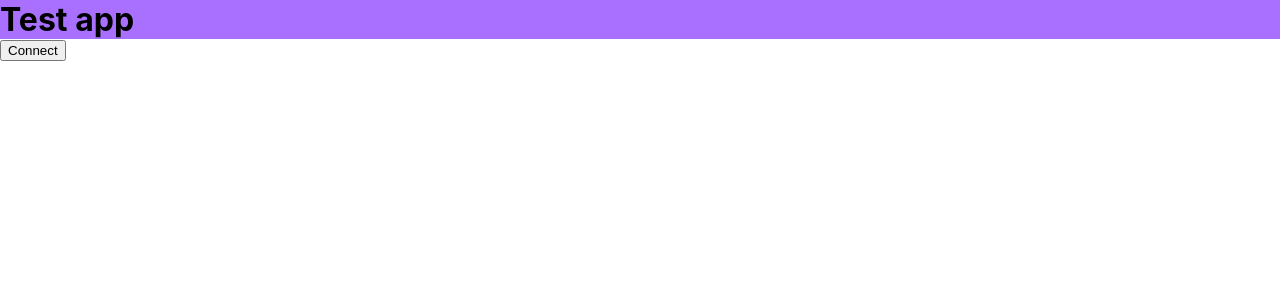
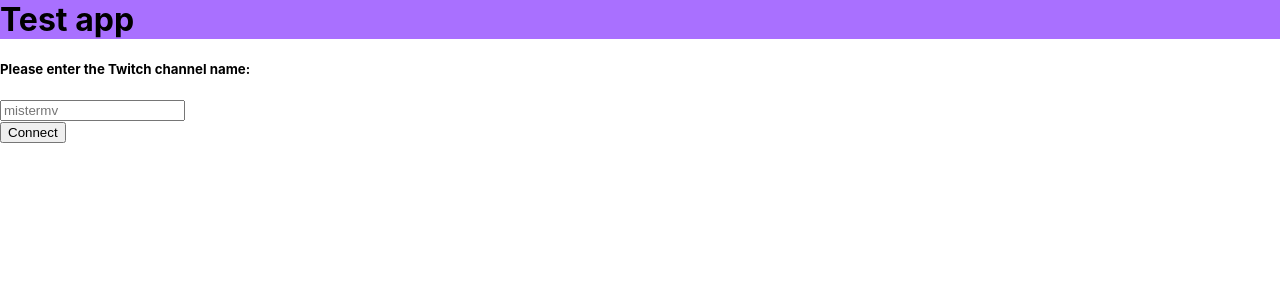
Before and after one commit to LFSchefer/chat-word-tracker, a React (Create React App) app: page / in a window 1280 px wide. Shown: the top 300 px of the page. Built offline with nearby package versions, Linux system fonts and the light colour scheme.

Commit message:
input chanel

```diff
--- a/src/App.js
+++ b/src/App.js
@@ -1,12 +1,12 @@
 import './App.css';
 import Header from './components/Header';
-import Connector from './components/Connector';
+import InputForm from './components/InputForm';
 
 function App() {
   return (
     <div className="App">
       <Header/>
-      <Connector/>
+      <InputForm/>
     </div>
   );
 }
--- a/src/components/Connector.jsx
+++ b/src/components/Connector.jsx
@@ -8,13 +8,18 @@ export default function Connector(props) {
   const connection =() => {
 
     const opts = {
-      identity: {
-        username: 'hutkelm',
-        password: 'zww4nmfag15bx6o9u9opyiysnon9la'
-      },
+      // identity: {
+      //   username: 'hutkelm',
+      //   password: 'blls5xahp64zuuxz1ixuur43p1xrv0'
+
+      //   // OLD: zww4nmfag15bx6o9u9opyiysnon9la
+      //   // blls5xahp64zuuxz1ixuur43p1xrv0
+      // },
       channels: [
-        'joss_bergia'
+        `${props.chanel}`
       ]
+
+      // 'joss_bergia'
     };
 
     const client = new tmi.Client(opts);
--- /dev/null
+++ b/src/components/InputForm.jsx
@@ -0,0 +1,25 @@
+import * as React from 'react';
+import './InputForm.css';
+import Connector from './Connector';
+
+export default function InputForm(props) {
+
+  const [chanelName, setChanelName] = React.useState('mistermv')
+
+  const twitchChannel = (event) => {
+    setChanelName(event)
+  }
+
+  const inputChannel = <div className='form-container'>
+    <h5>Please enter the Twitch channel name:</h5>
+    <input type="text" placeholder='mistermv' onChange={(event) => twitchChannel(event.target.value)}/>
+  </div>
+
+
+  return (
+    <>
+    {inputChannel}
+    <Connector chanel={chanelName}/>
+    </>
+  )
+}
```
Also changed, not shown: src/components/InputForm.css (added).
